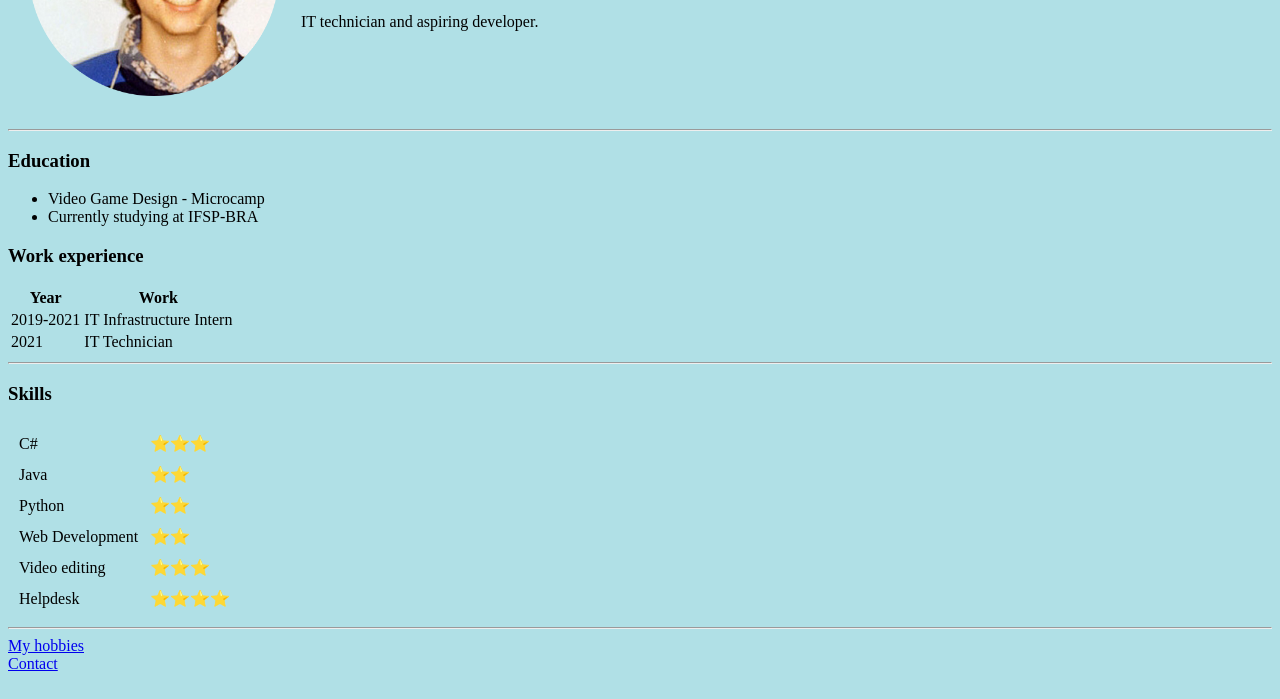
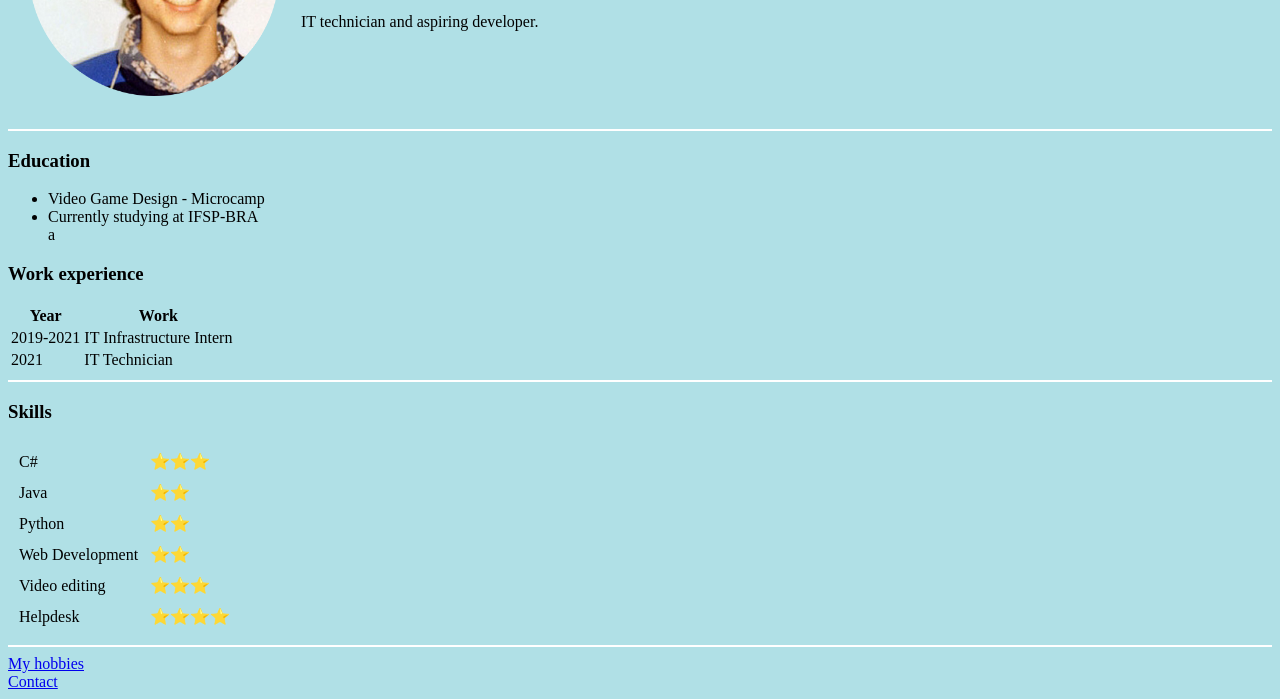
Before and after one commit to FlavioIT/WebDevBotcamp, a plain HTML site: page HTML Personal Site/index.html in a window 1280 px wide. Shown: the part 183-882 px from the top of the page. Drawn offline with Linux system fonts and the light colour scheme.

Commit message:
Inline CSS

```diff
--- a/HTML Personal Site/index.html
+++ b/HTML Personal Site/index.html
@@ -9,10 +9,21 @@
     <meta name="description" content="">
     <meta name="viewport" content="width=device-width, initial-scale=1">
     <link rel="stylesheet" href="">
+    <style>
+        body {
+            background-color: powderblue;
+        }
+
+        hr {
+            background-color: white;
+            border-style: none;
+            height: 2px;
+        }
+    </style>
 </head>
 
-<body style="background-color: powderblue;">
-    <table cellspacing = "20">
+<body>
+    <table cellspacing="20">
         <tr>
             <td><img src="./images/bill.png" height="250" width="250"></td>
             <td>
@@ -28,6 +39,7 @@
     <ul>
         <li>Video Game Design - Microcamp</li>
         <li>Currently studying at IFSP-BRA</li>
+        a
     </ul>
     <h3>Work experience</h3>
     <table>
@@ -49,7 +61,7 @@
     </table>
     <hr>
     <h3>Skills</h3>
-    <table cellspacing ="10">
+    <table cellspacing="10">
         <tr>
             <td>C#</td>
             <td>⭐⭐⭐</td>
```
